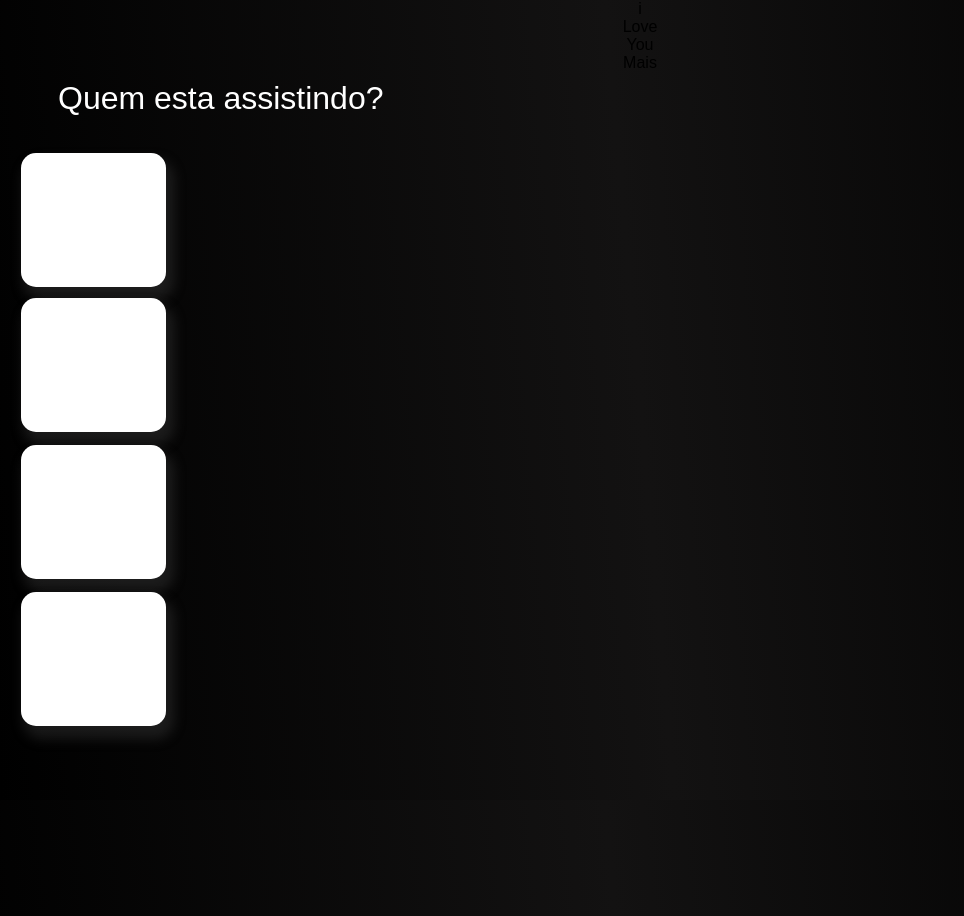
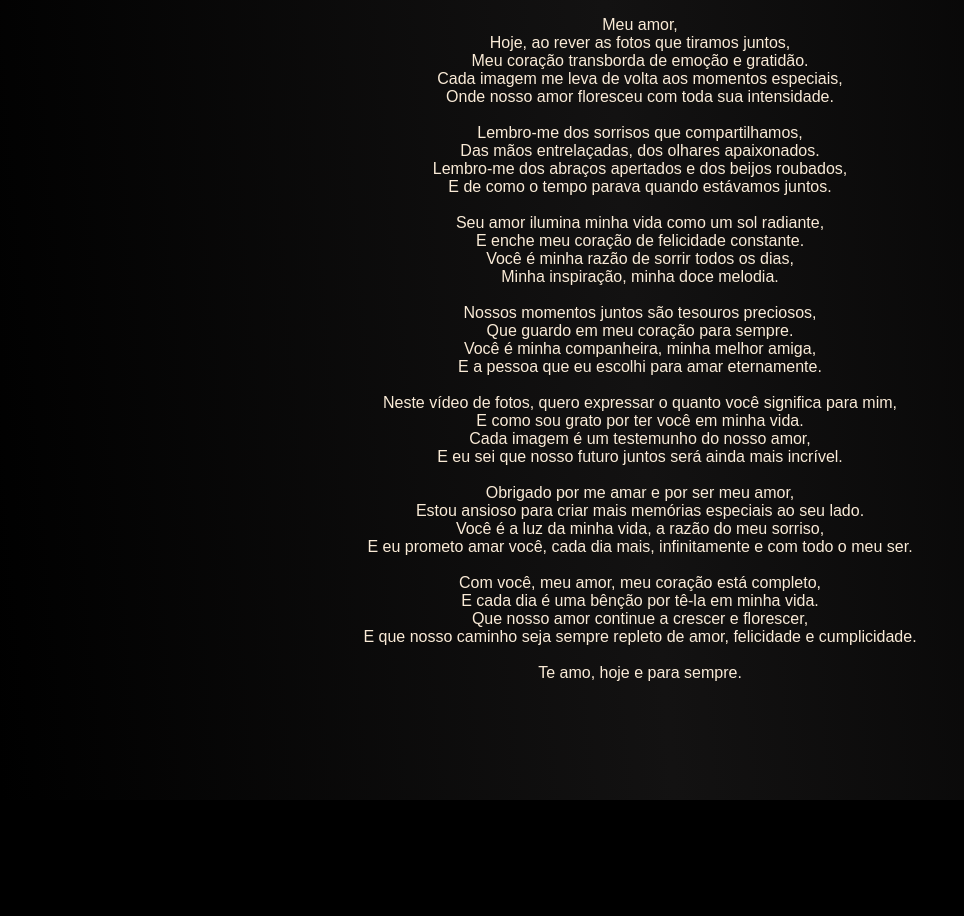
Before and after one commit to VictorrMendess/Nossa-Netflix, a plain HTML site: page teste.html in a window 1280 px wide. Shown: the whole page, without its empty margins (0-964 px from the left). After the commit the page ends 800 px from the top, so only its background shows below. Drawn offline with Linux system fonts and the light colour scheme.

Commit message:
Feliz Dia Dos Namorados

```diff
--- a/tela_inicial_styles.css
+++ b/tela_inicial_styles.css
@@ -140,5 +140,8 @@ body{
     background-image: linear-gradient(180deg, rgb(30, 30, 30, 0.98), rgba(0 , 0, 0, 0.85), #111);
     transition: all 0.2s;
 }
+#oi{
+    z-index: 1;
+}
 
 /*Responsivo*/
--- a/teste.html
+++ b/teste.html
@@ -4,77 +4,66 @@
     <meta charset="UTF-8">
     <meta http-equiv="X-UA-Compatible" content="IE=edge">
     <meta name="viewport" content="width=device-width, initial-scale=1.0">
-    <title>Perfils</title>
+    <title>Poema surpresa</title>
 
     <link rel="stylesheet" type="text/css" href="para_mobile.css">
 
 
-
+<style>
+    body{
+        background-color: black;
+    }
+    .p{
+        color: antiquewhite;
+        font-size: 12px;
+        font-family: Arial, Helvetica, sans-serif;
+        justify-items: center;
+    }
+</style>
 
 </head>
 <body>
+    <p style="color: antiquewhite;font-size: 16px;">Meu amor,<br>
+        Hoje, ao rever as fotos que tiramos juntos,<br>
+        Meu coração transborda de emoção e gratidão.<br>
+        Cada imagem me leva de volta aos momentos especiais,<br>
+        Onde nosso amor floresceu com toda sua intensidade.<br>
+        <br>
+        Lembro-me dos sorrisos que compartilhamos,<br>
+        Das mãos entrelaçadas, dos olhares apaixonados.<br>
+        Lembro-me dos abraços apertados e dos beijos roubados,<br>
+        E de como o tempo parava quando estávamos juntos.<br>
+        <br>
+        Seu amor ilumina minha vida como um sol radiante,<br>
+        E enche meu coração de felicidade constante.<br>
+        Você é minha razão de sorrir todos os dias,<br>
+        Minha inspiração, minha doce melodia.<br>
+        <br>
+        Nossos momentos juntos são tesouros preciosos,<br>
+        Que guardo em meu coração para sempre.<br>
+        Você é minha companheira, minha melhor amiga,<br>
+        E a pessoa que eu escolhi para amar eternamente.<br>
+        <br>
+        Neste vídeo de fotos, quero expressar o quanto você significa para mim,<br>
+        E como sou grato por ter você em minha vida.<br>
+        Cada imagem é um testemunho do nosso amor,<br>
+        E eu sei que nosso futuro juntos será ainda mais incrível.<br>
+        <br>
+        Obrigado por me amar e por ser meu amor,<br>
+        Estou ansioso para criar mais memórias especiais ao seu lado.<br>
+        Você é a luz da minha vida, a razão do meu sorriso,<br>
+        E eu prometo amar você, cada dia mais, infinitamente e com todo o meu ser.<br>
+        <br>
+        Com você, meu amor, meu coração está completo,<br>
+        E cada dia é uma bênção por tê-la em minha vida.<br>
+        Que nosso amor continue a crescer e florescer,<br>
+        E que nosso caminho seja sempre repleto de amor, felicidade e cumplicidade.<br>
+        <br>
+        Te amo, hoje e para sempre.<br>
+        <br>
 
-        <div class="tudo">
+        </p>
 
-    <div class="main">
-        <div class="quadro">
-             <div class="box1">
-                <a href="tela_inicial.html"><img src="https://raw.githubusercontent.com/Marrom-Provocante/Projeto_Netflix/main/imagens/palominha.jpeg" style="opacity: 0"> </a>
-             </div>
-
-            <div class="box2">
-                <a href="tela_inicial.html"><img src="https://raw.githubusercontent.com/Marrom-Provocante/Projeto_Netflix/main/imagens/palominha.jpeg" style="opacity: 0"> </a>
-
-            </div>
-
-            <div class="box3">
-                <a href="tela_inicial.html"><img src="https://raw.githubusercontent.com/Marrom-Provocante/Projeto_Netflix/main/imagens/palominha.jpeg" style="opacity: 0"> </a>
-
-            </div>
-
-            <div class="box4">
-                <a href="tela_inicial.html"><img src="https://raw.githubusercontent.com/Marrom-Provocante/Projeto_Netflix/main/imagens/palominha.jpeg" style="opacity: 0"> </a>
-
-            </div>
-
-        </div>
-
-        <div class="sub1">
-            <div class="insid1">
-                <span >i</a></span>
-            </div>
-        </div>
-        <div class="sub2">
-            <div class="insid2">
-                <span >Love</span>
-            </div>
-        </div>
-        <div class="sub3">
-            <div class="insid3">
-                <span >You</span>
-            </div>
-        </div>
-        <div class="sub4">
-            <div class="insid4">
-                <span >Mais</span>
-            </div>
-        </div>
-
-
-        <div class="quest">
-            <div class="quest_top">
-                <span >Quem esta assistindo?</span>
-            </div>
-        </div>
-
-
-    </div>
-
-
-
-
-
-</div>
 
 </body>
 </html>
```
Also changed, not shown: index.html (+1 -1 lines), tela_inicial.html (+1 -1 lines), 1 other file.
